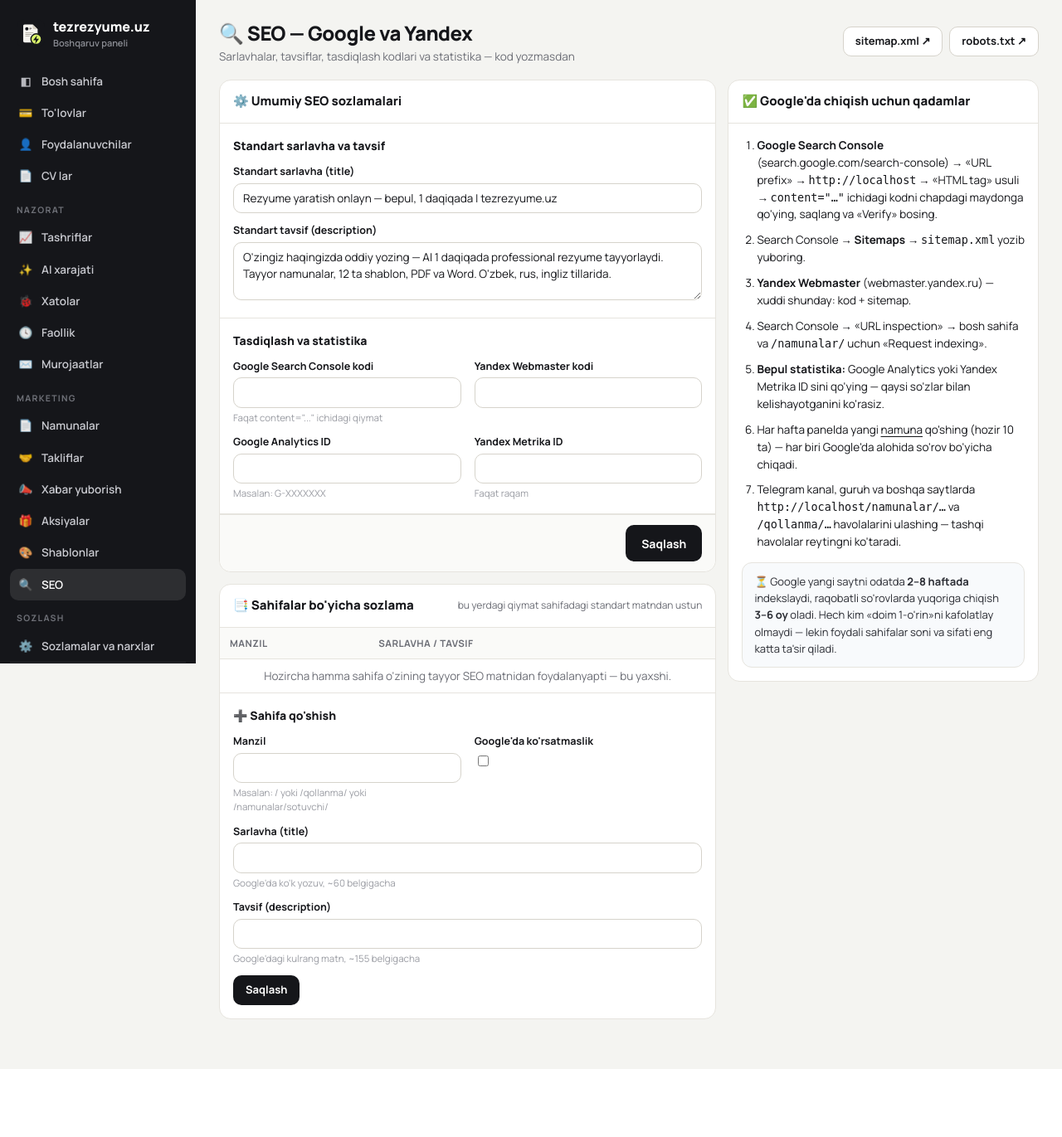
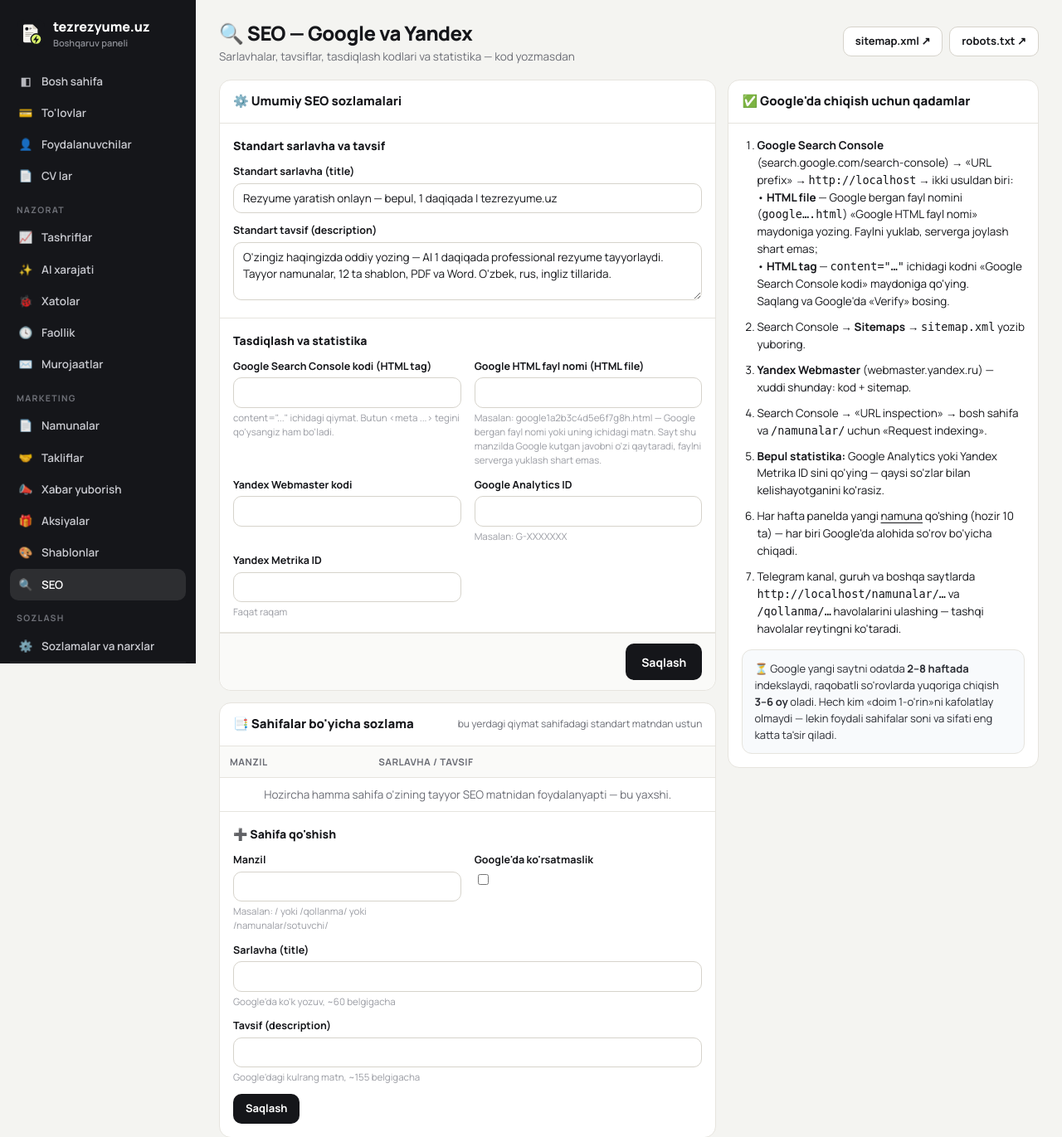
Before and after one commit to IskandarDusbekov/CV, a Django app: page /panel/seo/ in a window 1280 px wide. Shown: the top 1371 px of the page at 83% size. Before the commit the page ends 1289 px from the top, so only its background shows below. Run offline with Django 5.2, Linux system fonts and the light colour scheme; the visitor is signed in with stand-in values (Sample User, id 1); data comes from the database, SQL or seed files in the repository; data that the repository does not hold is empty.

Commit message:
SEO: Google HTML file usuli bilan tasdiqlash (panel -> SEO dan fayl nomi)

```diff
--- a/apps/core/models.py
+++ b/apps/core/models.py
@@ -80,8 +80,12 @@ class SiteSettings(models.Model):
         "Standart tavsif (description)", max_length=170, blank=True,
         default="O'zingiz haqingizda oddiy yozing — AI 1 daqiqada professional rezyume tayyorlaydi. Tayyor namunalar, "
                 "12 ta shablon, PDF va Word. O'zbek, rus, ingliz tillarida.")
-    google_site_verification = models.CharField("Google Search Console kodi", max_length=120, blank=True,
-                                                help_text="Faqat content=\"...\" ichidagi qiymat")
+    google_site_verification = models.CharField("Google Search Console kodi (HTML tag)", max_length=120, blank=True,
+                                                help_text="content=\"...\" ichidagi qiymat. Butun <meta ...> tegini qo'ysangiz ham bo'ladi.")
+    google_verification_file = models.CharField(
+        "Google HTML fayl nomi (HTML file)", max_length=120, blank=True,
+        help_text="Masalan: google1a2b3c4d5e6f7g8h.html — Google bergan fayl nomi yoki uning ichidagi matn. "
+                  "Sayt shu manzilda Google kutgan javobni o'zi qaytaradi, faylni serverga yuklash shart emas.")
     yandex_verification = models.CharField("Yandex Webmaster kodi", max_length=120, blank=True)
     google_analytics_id = models.CharField("Google Analytics ID", max_length=30, blank=True, help_text="Masalan: G-XXXXXXX")
     yandex_metrika_id = models.CharField("Yandex Metrika ID", max_length=20, blank=True, help_text="Faqat raqam")
--- a/apps/panel/forms.py
+++ b/apps/panel/forms.py
@@ -1,3 +1,5 @@
+import re
+
 from django import forms
 from django.forms import modelformset_factory
 
@@ -17,8 +19,8 @@ class StyledMixin:
                 field.widget.attrs["class"] = (field.widget.attrs.get("class", "") + " input").strip()
 
 
-SEO_FIELDS = ("seo_default_title", "seo_default_description", "google_site_verification", "yandex_verification",
-              "google_analytics_id", "yandex_metrika_id")
+SEO_FIELDS = ("seo_default_title", "seo_default_description", "google_site_verification", "google_verification_file",
+              "yandex_verification", "google_analytics_id", "yandex_metrika_id")
 
 
 class SiteSettingsForm(StyledMixin, forms.ModelForm):
@@ -49,6 +51,22 @@ class SeoSettingsForm(StyledMixin, forms.ModelForm):
         model = SiteSettings
         fields = SEO_FIELDS
         widgets = {"seo_default_description": forms.Textarea(attrs={"rows": 2})}
+
+    def clean_google_site_verification(self):
+        # <meta name="google-site-verification" content="ABC" /> qo'yilsa ham faqat ABC ni olamiz
+        value = self.cleaned_data["google_site_verification"].strip()
+        match = re.search(r'content\s*=\s*["\']([^"\']+)["\']', value)
+        return match.group(1).strip() if match else value
+
+    def clean_google_verification_file(self):
+        # «google-site-verification: google123.html», to'liq havola yoki fayl nomi — hammasidan fayl nomini ajratamiz
+        value = self.cleaned_data["google_verification_file"].strip()
+        if not value:
+            return ""
+        match = re.search(r"(google[0-9a-zA-Z_-]+\.html)", value)
+        if not match:
+            raise forms.ValidationError("Google bergan fayl nomini yozing, masalan: google1a2b3c4d5e6f.html")
+        return match.group(1)
 
 
 class SeoPageForm(StyledMixin, forms.ModelForm):
--- a/config/urls.py
+++ b/config/urls.py
@@ -1,7 +1,7 @@
 from django.conf import settings
 from django.conf.urls.static import static
 from django.contrib import admin
-from django.urls import include, path
+from django.urls import include, path, re_path
 
 from apps.core import views as core_views
 from apps.core.analytics import human_ping
@@ -16,6 +16,7 @@ urlpatterns = [
 
     path("robots.txt", core_views.robots_txt, name="robots_txt"),
     path("sitemap.xml", core_views.sitemap_xml, name="sitemap"),
+    re_path(r"^(?P<name>google[0-9a-zA-Z_-]+\.html)$", core_views.google_verification, name="google_verification"),
     path("healthz/", core_views.healthz, name="healthz"),
     path("t/p/", human_ping, name="human_ping"),
     path("r/<str:code>/", referral_redirect, name="referral_redirect"),
--- a/templates/panel/seo.html
+++ b/templates/panel/seo.html
@@ -22,6 +22,8 @@
         <h3>Tasdiqlash va statistika</h3>
         <div class="fs-grid">
           {% include "panel/_field.html" with field=settings_form.google_site_verification %}
+          {% include "panel/_field.html" with field=settings_form.google_verification_file %}
+          {% if site.google_verification_file %}<p class="small" style="grid-column:1/-1;margin:-4px 0 0;">Tekshirish: <a class="link" href="/{{ site.google_verification_file }}" target="_blank">{{ host }}/{{ site.google_verification_file }} ↗</a> — ochilsa, Google'da «Verify» bosing.</p>{% endif %}
           {% include "panel/_field.html" with field=settings_form.yandex_verification %}
           {% include "panel/_field.html" with field=settings_form.google_analytics_id %}
           {% include "panel/_field.html" with field=settings_form.yandex_metrika_id %}
@@ -66,7 +68,10 @@
     <div class="card-h"><h2>✅ Google'da chiqish uchun qadamlar</h2></div>
     <div class="fs">
       <ol style="margin:0;padding-left:18px;display:grid;gap:10px;font-size:13.5px;line-height:1.55;">
-        <li><b>Google Search Console</b> (search.google.com/search-console) → «URL prefix» → <code>{{ host }}</code> → «HTML tag» usuli → <code>content="…"</code> ichidagi kodni chapdagi maydonga qo'ying, saqlang va «Verify» bosing.</li>
+        <li><b>Google Search Console</b> (search.google.com/search-console) → «URL prefix» → <code>{{ host }}</code> → ikki usuldan biri:
+          <br>• <b>HTML file</b> — Google bergan fayl nomini (<code>google….html</code>) «Google HTML fayl nomi» maydoniga yozing. Faylni yuklab, serverga joylash shart emas;
+          <br>• <b>HTML tag</b> — <code>content="…"</code> ichidagi kodni «Google Search Console kodi» maydoniga qo'ying.
+          <br>Saqlang va Google'da «Verify» bosing.</li>
         <li>Search Console → <b>Sitemaps</b> → <code>sitemap.xml</code> yozib yuboring.</li>
         <li><b>Yandex Webmaster</b> (webmaster.yandex.ru) — xuddi shunday: kod + sitemap.</li>
         <li>Search Console → «URL inspection» → bosh sahifa va <code>/namunalar/</code> uchun «Request indexing».</li>
```
Also changed, not shown: apps/core/views.py (+9 -1 lines), apps/cv/tests.py (+24 -0 lines), apps/core/migrations/0010_google_verification_file.py (added).
